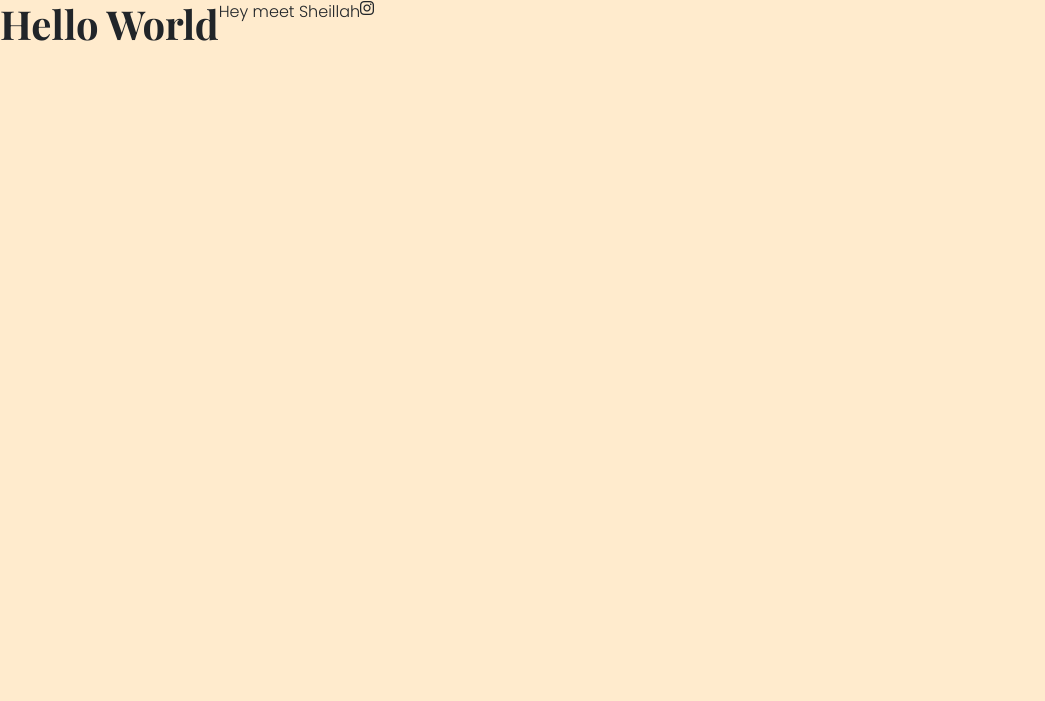
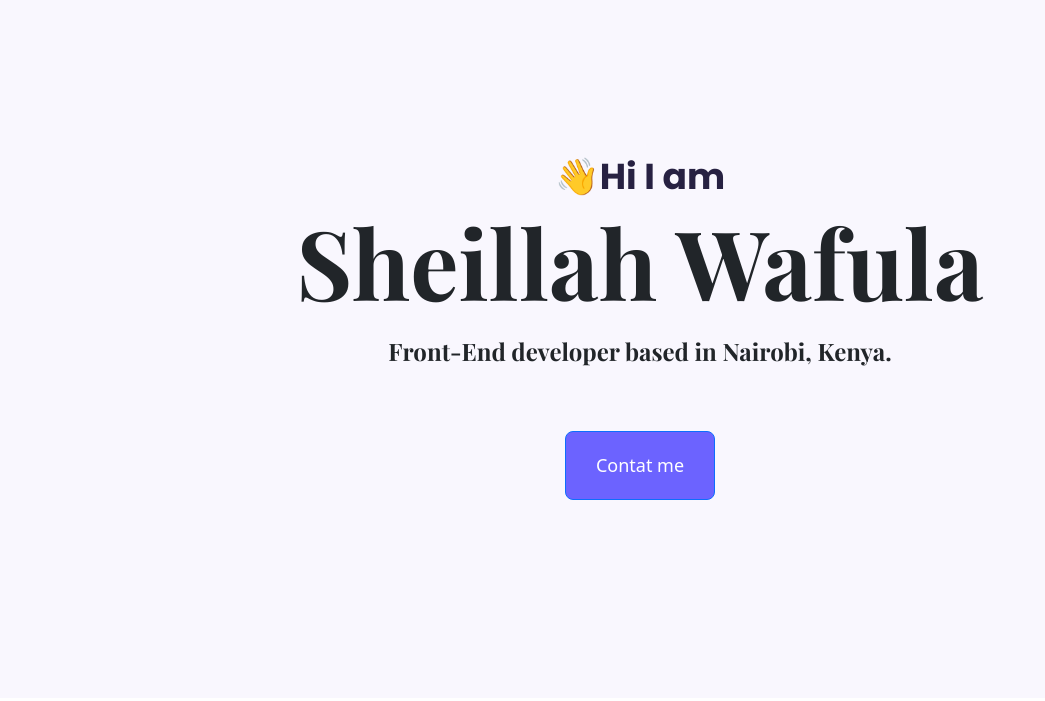
Before and after one commit to Sheillah27/Sheillah--Portfolio, a plain HTML site: page index.html in a window 1280 px wide. Shown: the whole page, without its empty margins (0-1045 px from the left). Drawn offline with nearby package versions, Linux system fonts and the light colour scheme.

Commit message:
Added html and css of the page

```diff
--- a/index.html
+++ b/index.html
@@ -27,9 +27,12 @@
     ></script>
     <link rel="stylesheet" href="styles/portfolio.css" />
   </head>
-  <body class="d-flex">
-    <h1>Hello World</h1>
-    <p>Hey meet Sheillah</p>
-    <i class="fa-brands fa-instagram"></i>
+  <body>
+    <div class="hero">
+      <p>👋Hi I am</p>
+      <h1>Sheillah Wafula</h1>
+      <h2>Front-End developer based in Nairobi, Kenya.</h2>
+      <div class="btn btn-primary contact-btn mb-5 mt-5">Contat me</div>
+    </div>
   </body>
 </html>
--- a/styles/portfolio.css
+++ b/styles/portfolio.css
@@ -1,11 +1,43 @@
+:root {
+  --branding-color: #6c63ff;
+  --secondary-color: #f9f7fe;
+  --heading-font-family: "Playfair Display", serif;
+  --default-font-family: "Poppins", sans-serif;
+}
 body {
-  background-color: blanchedalmond;
+  font-family: var (--default-font-family);
 }
 h1 {
-  font-family: "Playfair Display", serif;
+  font-family: var(--heading-font-family);
   font-weight: bold;
+  font-size: 96px;
+}
+.hero h2 {
+  font-family: var(--heading-font-family);
+  font-weight: normal;
+  line-height: 2;
+  font-size: 24px;
 }
 P {
-  font-family: "Poppins", sans-serif;
+  font-family: var(--default-font-family);
   font-weight: normal;
 }
+.hero P {
+  font-size: 36px;
+  font-weight: bold;
+  margin: 0;
+  color: #272142;
+}
+.hero {
+  background: var(--secondary-color);
+  text-align: center;
+  padding: 150px 20px;
+}
+.contact-btn {
+  background-color: var(--branding-color);
+  color: white;
+  padding: 20px 30px;
+  line-height: 27px;
+  font-size: 18px;
+  border-radius: 8px;
+}
```
